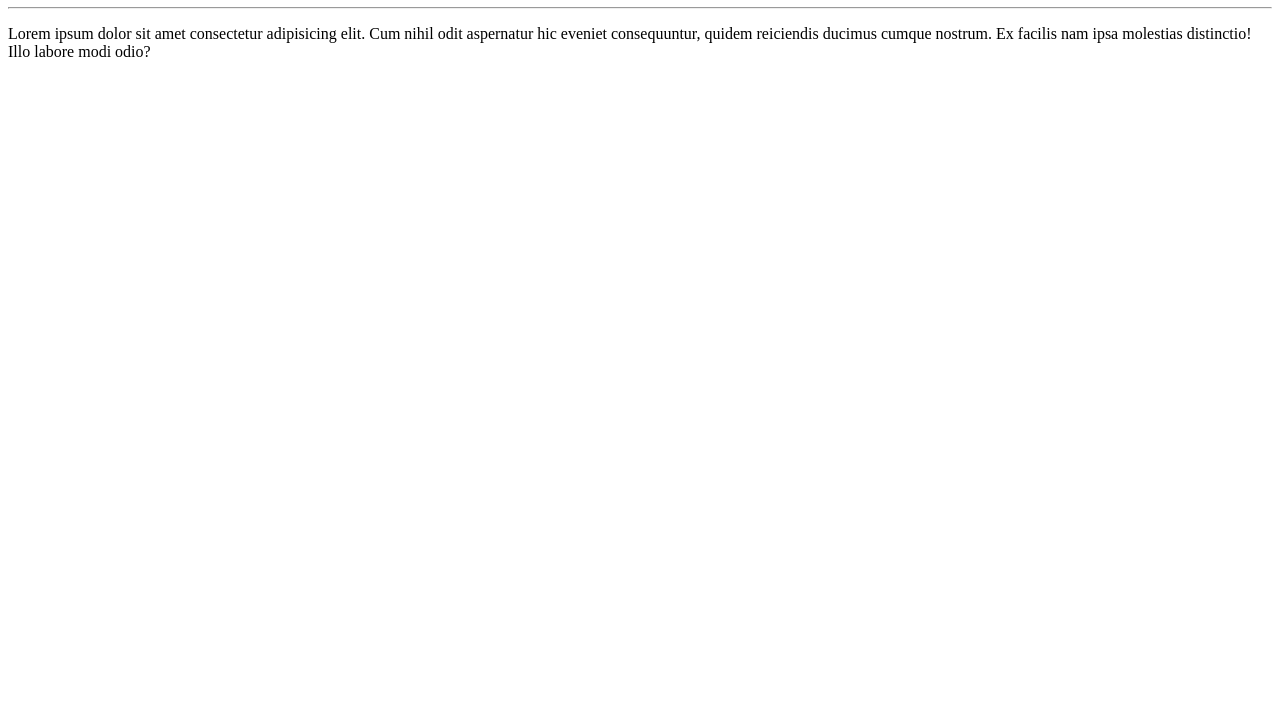
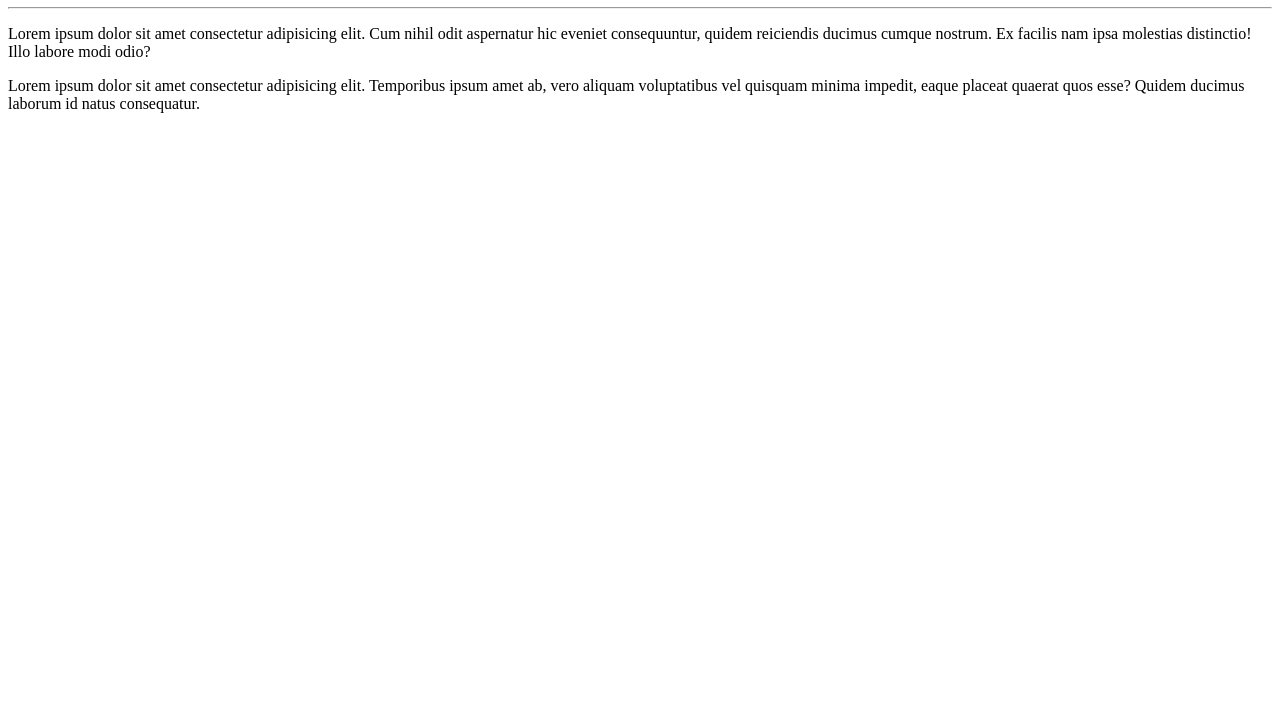
Before and after one commit to ManuelMaia586/teste01, a plain HTML site: page site-exemplo/index.html in a window 1280 px wide. Shown: the part 73-800 px from the top of the page. Drawn offline with Linux system fonts and the light colour scheme.

Commit message:
Update index.html

```diff
--- a/site-exemplo/index.html
+++ b/site-exemplo/index.html
@@ -9,5 +9,6 @@
     <h1>Olá mundo</h1>
     <hr>
     <p>Lorem ipsum dolor sit amet consectetur adipisicing elit. Cum nihil odit aspernatur hic eveniet consequuntur, quidem reiciendis ducimus cumque nostrum. Ex facilis nam ipsa molestias distinctio! Illo labore modi odio?</p>
+    <p>Lorem ipsum dolor sit amet consectetur adipisicing elit. Temporibus ipsum amet ab, vero aliquam voluptatibus vel quisquam minima impedit, eaque placeat quaerat quos esse? Quidem ducimus laborum id natus consequatur.</p>
 </body>
 </html>
```
